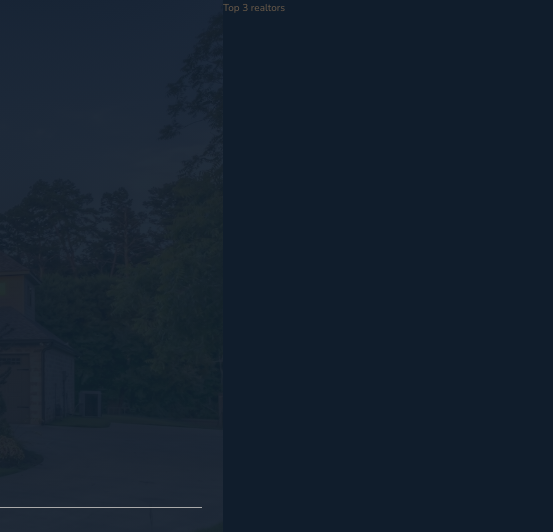
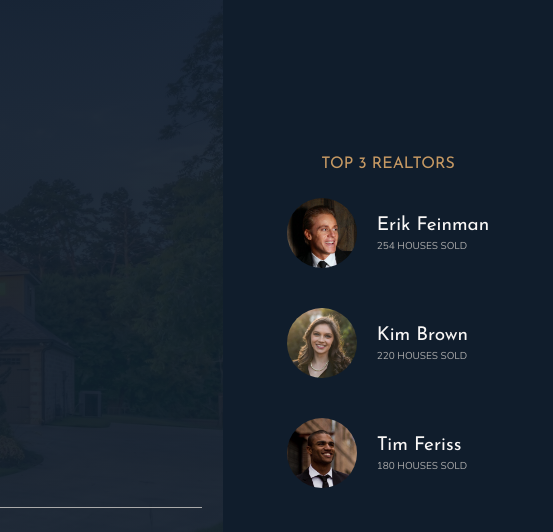
Before and after one commit to wloszynski/advanced-css-course, a website: page Nexter/index.html in a window 1280 px wide. Shown: the top 532 px of the page, 727-1280 px from the left. Drawn offline with nearby package versions, Linux system fonts and the light colour scheme.

Commit message:
realtors section implemented

```diff
--- a/Nexter/index.html
+++ b/Nexter/index.html
@@ -31,7 +31,26 @@
         <img src="img/logo-bi.png" alt="Seen on logo 4" />
       </div>
     </header>
-    <div class="realtors">Top 3 realtors</div>
+    <div class="realtors">
+      <h3 class="heading-3">Top 3 Realtors</h3>
+      <div class="realtors__list">
+        <img src="img/realtor-1.jpeg" alt="Realtor 1 " class="realtors__img">
+        <div class="realtors__details">
+          <h4 class="heading-4 heading-4--light">Erik Feinman</h4>
+          <p class="realtors__sold">254 houses sold</p>
+        </div>
+        <img src="img/realtor-2.jpeg" alt="Realtor 2 " class="realtors__img">
+        <div class="realtors__details">
+          <h4 class="heading-4 heading-4--light">Kim Brown</h4>
+          <p class="realtors__sold">220 houses sold</p>
+        </div>
+        <img src="img/realtor-3.jpeg" alt="Realtor 3 " class="realtors__img">
+        <div class="realtors__details">
+          <h4 class="heading-4 heading-4--light">Tim Feriss</h4>
+          <p class="realtors__sold">180 houses sold</p>
+        </div>
+      </div>
+    </div>
     <section class="features">
       <div class="feature">
         <svg class="feature__icon">
--- a/Nexter/sass/_realtors.scss
+++ b/Nexter/sass/_realtors.scss
@@ -1,5 +1,30 @@
-.realtors{
-    background-color: $color-secondary;
-    grid-column: col-start 7 / full-end;
+.realtors {
+  background-color: $color-secondary;
+  grid-column: col-start 7 / full-end;
+  padding: 3rem;
+  display: grid;
+  justify-content: center;
+  align-content: center;
+  justify-items: center;
+  row-gap: 2rem;
 
+  &__list {
+    display: grid;
+    grid-template-columns: min-content max-content;
+    row-gap: 5vh;
+    column-gap: 2rem;
+    align-items: center;
+  }
+
+  &__img {
+    width: 7rem;
+    border-radius: 50%;
+    display: block;
+  }
+
+  &__sold {
+      text-transform: uppercase;
+      color: $color-grey-light-2;
+      margin-top: -3px;
+  }
 }
```
Also changed, not shown: Nexter/css/style.css.
